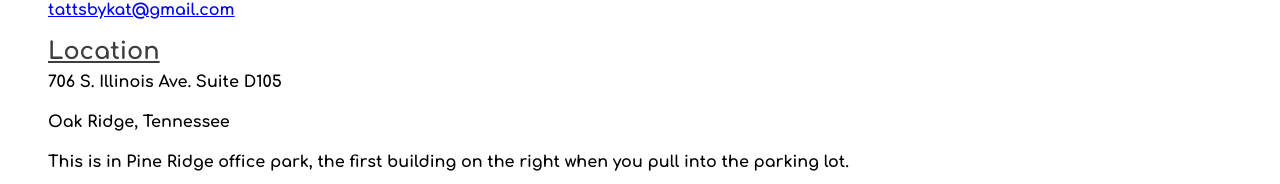
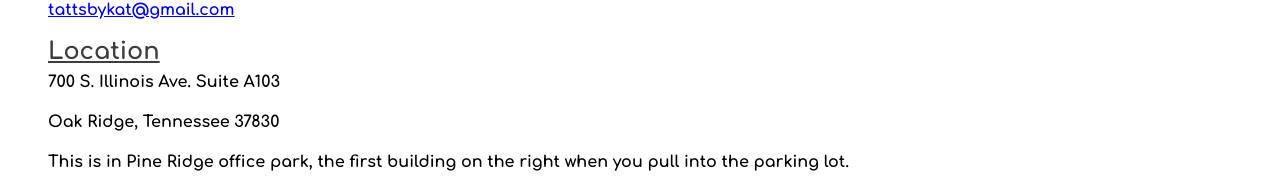
Before and after one commit to llamashock/kat-tattoo, a Next.js app: page /contact in a window 1280 px wide. Shown: the part 262-446 px from the top of the page. Built offline with nearby package versions, Linux system fonts and the light colour scheme.

Commit message:
Update address

```diff
--- a/src/pages/contact.tsx
+++ b/src/pages/contact.tsx
@@ -17,10 +17,10 @@ const contact = () => (
     <h2 className={styles.h2}>Location</h2>
 
     <p className={styles.p}>
-      706 S. Illinois Ave. Suite D105
+      700 S. Illinois Ave. Suite A103
     </p>
     <p className={styles.p}>
-      Oak Ridge, Tennessee
+      Oak Ridge, Tennessee 37830
     </p>
     <p className={styles.p}>
       This is in Pine Ridge office park,
```
